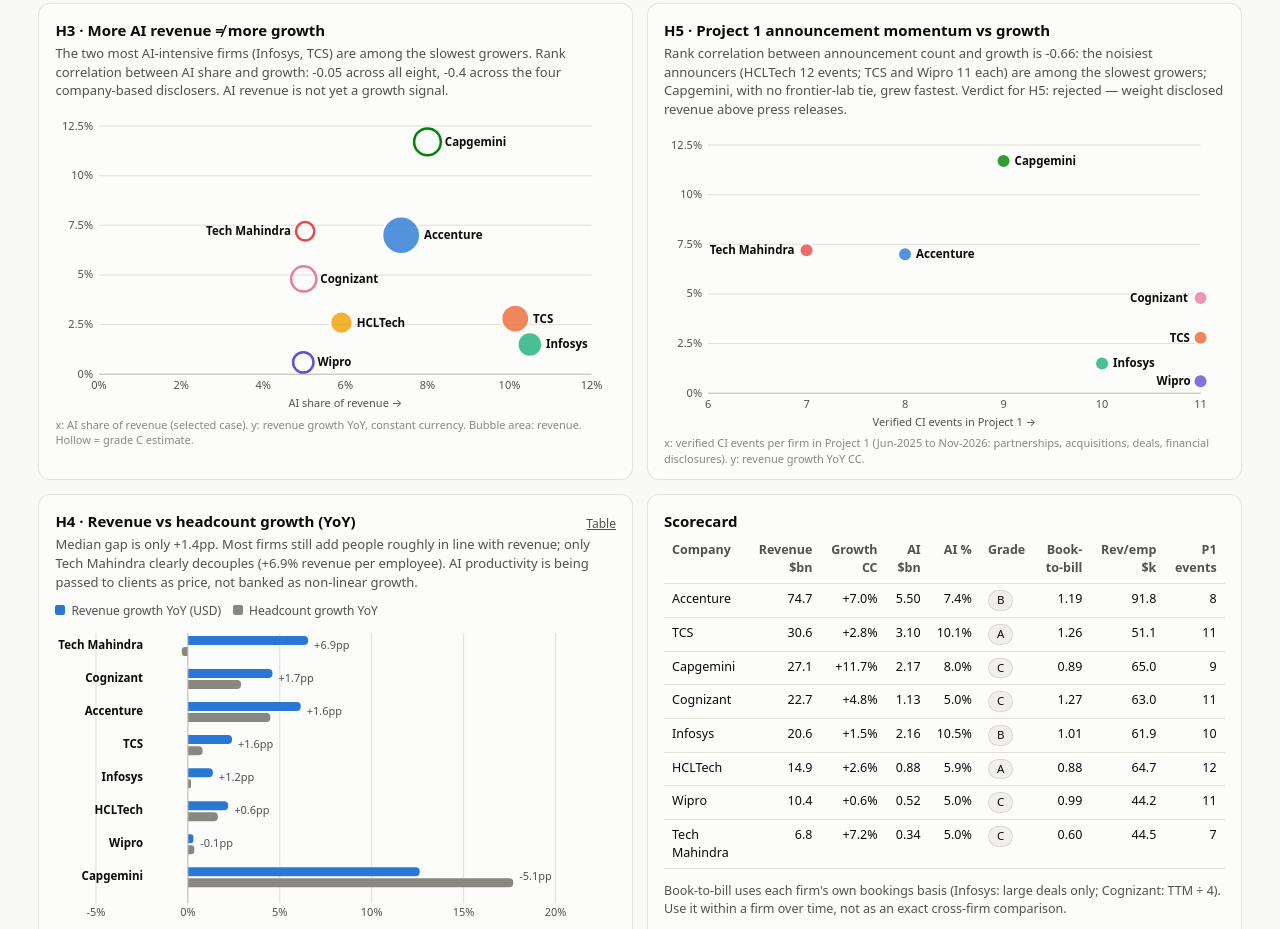
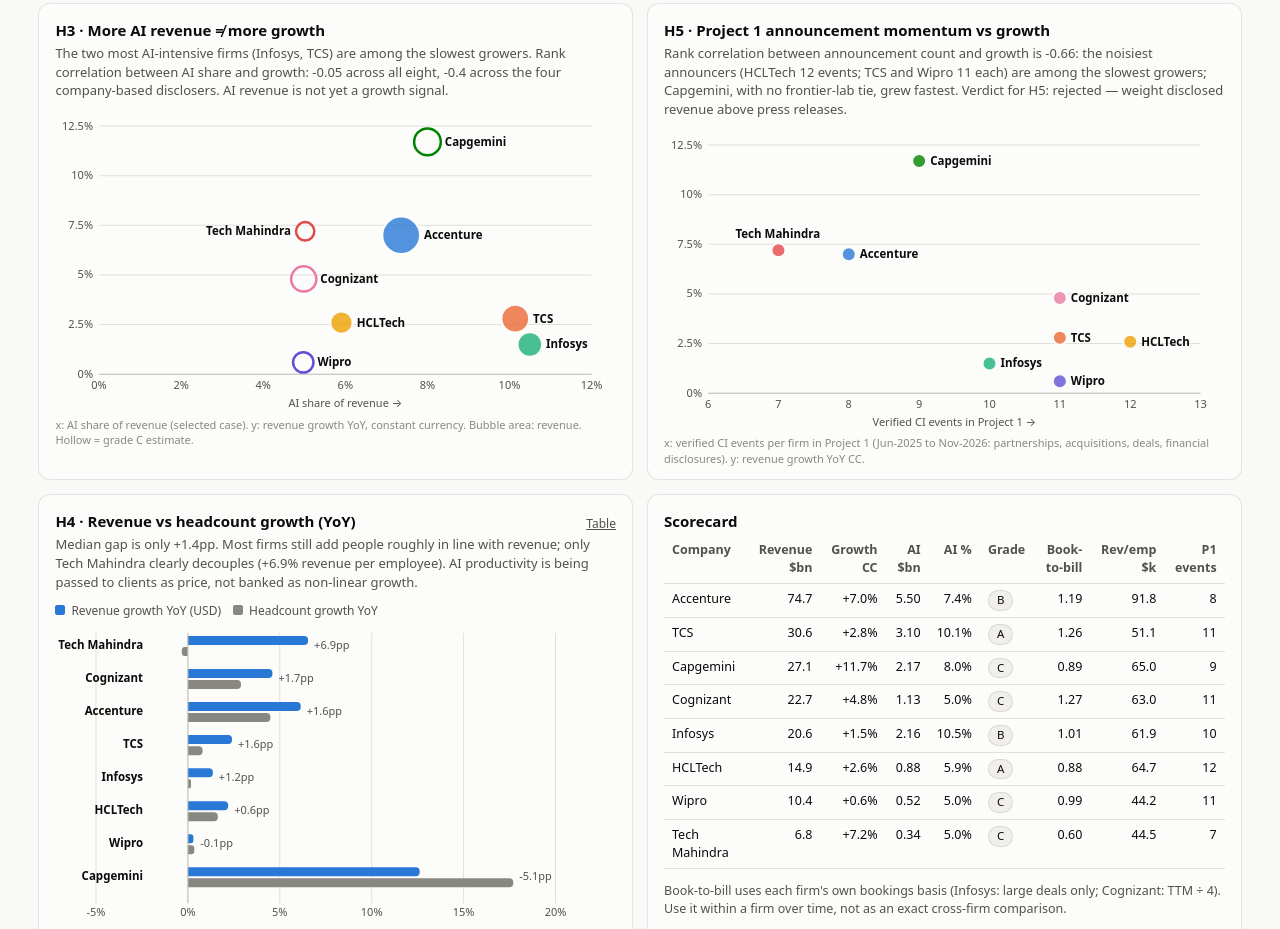
Before and after one commit to lokpriye96/genai-services-market-analytics, a plain HTML site: page docs/index.html in a window 1280 px wide. Shown: the part 2012-2941 px from the top of the page. Drawn offline with Linux system fonts and the light colour scheme.

Commit message:
Widen momentum chart axis to fit HCLTech's 12 events

```diff
--- a/docs/index.html
+++ b/docs/index.html
@@ -2874,7 +2874,7 @@ function renderPos(){
 }
 function renderMom(){
   const pts=COS.map(c=>({c,x:MOM[c].p1_events,y:MS[c].yoy_cc_pct,s:MS[c].revenue_runrate_usd_bn,r:7,hollow:false,tip:[{k:"Project 1 verified events",v:String(MOM[c].p1_events),c:COL[c]},{k:"Frontier-lab ties",v:MOM[c].frontier_labs},{k:"Partnerships",v:String(MOM[c].partnerships)},{k:"Growth YoY CC",v:pct(MS[c].yoy_cc_pct)}]}));
-  scatter("cMom",pts,{min:6,max:11,n:5,fmt:t=>String(t),label:"Verified CI events in Project 1 →"},{min:0,max:12});
+  scatter("cMom",pts,{min:6,max:13,n:7,fmt:t=>String(t),label:"Verified CI events in Project 1 →"},{min:0,max:12});
   document.getElementById("tkMom").textContent=`Rank correlation between announcement count and growth is ${ST.spearman_p1_events_vs_growth}: the noisiest announcers (HCLTech 12 events; TCS and Wipro 11 each) are among the slowest growers; Capgemini, with no frontier-lab tie, grew fastest. Verdict for H5: rejected — weight disclosed revenue above press releases.`;
 }
 function renderProd(){
```
Also changed, not shown: src/dashboard_template.html (+1 -1 lines).
